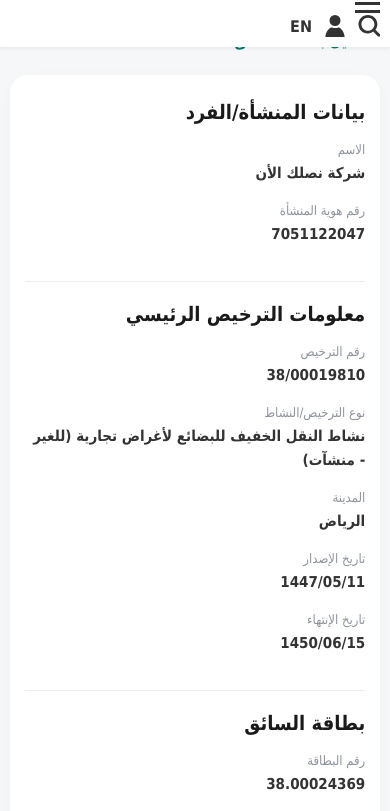
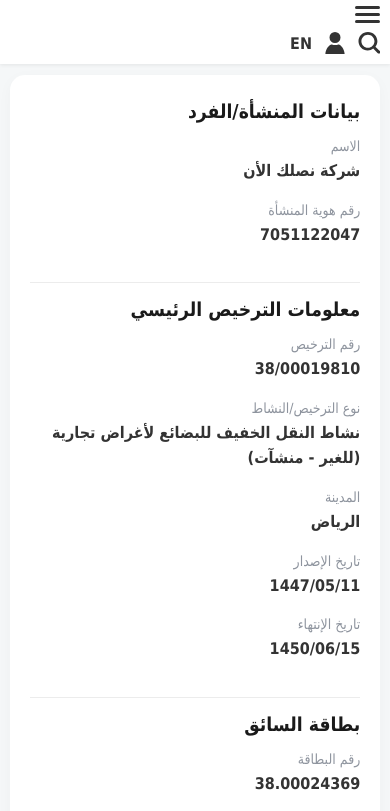
Before and after one commit to naql-logisti-sa-validatedriver-card/38.00024369, a plain HTML site: page index.html in a window 390 px wide. Shown: the part 58-869 px from the top of the page. Drawn offline with Linux system fonts and the light colour scheme.

Commit message:
Update index.html

```diff
--- a/index.html
+++ b/index.html
@@ -152,7 +152,7 @@ hr { border: none; border-top: 1px solid #ececec; margin: 20px 0; }
 
 .close { float: right; font-size: 20px; cursor: pointer; }
 
-/* --- تجاوب الشاشات الصغيرة --- */
+/* --- تجاوب الشاشات --- */
 @media (max-width: 768px) {
     .site-header { flex-direction: column; align-items: flex-start; gap: 10px; padding: 10px; }
     .site-header .nav-links { justify-content: flex-start; gap: 8px; width: 100%; text-align: right; }
@@ -160,40 +160,60 @@ hr { border: none; border-top: 1px solid #ececec; margin: 20px 0; }
     .top-header { font-size: 15px; }
 }
 
-/* --- شاشة صغيرة جدًا: Hamburger --- */
+/* --- شاشة صغيرة جدًا: Hamburger مع أنيميشن --- */
 @media (max-width: 500px) {
-    .site-header { flex-wrap: nowrap; justify-content: space-between; }
+    .hamburger {
+        display: block;
+        cursor: pointer;
+        width: 25px;
+        height: 20px;
+        position: relative;
+    }
+    .hamburger span {
+        display: block;
+        height: 3px;
+        width: 100%;
+        background: #333;
+        margin: 4px 0;
+        border-radius: 2px;
+        transition: all 0.3s ease;
+    }
+    .hamburger.open span:nth-child(1) { transform: rotate(45deg) translate(5px, 5px); }
+    .hamburger.open span:nth-child(2) { opacity: 0; }
+    .hamburger.open span:nth-child(3) { transform: rotate(-45deg) translate(5px, -5px); }
+
     .site-header .nav-links {
         display: none;
         flex-direction: column;
         background: #fff;
         width: 100%;
+        max-height: 300px;
+        overflow-y: auto;
         padding: 10px 0;
         position: absolute;
         top: 60px;
         left: 0;
         border-top: 1px solid #ececec;
+        opacity: 0;
+        transform: translateY(-10px);
+        transition: all 0.3s ease;
     }
-    .site-header .nav-links.show { display: flex; }
-    .hamburger {
-        display: block;
-        cursor: pointer;
-        width: 25px;
-        height: 3px;
-        background: #333;
-        position: relative;
+    .site-header .nav-links.show {
+        display: flex;
+        opacity: 1;
+        transform: translateY(0);
     }
-    .hamburger::before, .hamburger::after {
-        content: "";
-        width: 25px;
-        height: 3px;
-        background: #333;
-        position: absolute;
-        left: 0;
-        transition: 0.3s;
+
+    /* تحسين البطاقة للجوال */
+    .main-container {
+        width: 95%;
+        padding: 25px 20px;
+        border-radius: 15px;
     }
-    .hamburger::before { top: -8px; }
-    .hamburger::after { top: 8px; }
+    .section-title { font-size: 1.2rem; margin-bottom: 15px; }
+    .info-group .label { font-size: 14px; }
+    .info-group .value { font-size: 16px; }
+    hr { margin: 15px 0; }
 }
 </style>
 </head>
@@ -204,7 +224,11 @@ hr { border: none; border-top: 1px solid #ececec; margin: 20px 0; }
         <img src="https://i.postimg.cc/Y23QZMdq/logsity.png" alt="شعار لوجيستي">
     </div>
 
-    <div class="hamburger" onclick="toggleMenu()"></div>
+    <div class="hamburger" onclick="toggleMenu(this)">
+        <span></span>
+        <span></span>
+        <span></span>
+    </div>
 
     <nav class="nav-links">
         <a href="#">الرئيسية</a>
@@ -230,6 +254,7 @@ hr { border: none; border-top: 1px solid #ececec; margin: 20px 0; }
 <div class="top-header">تفاصيل بطاقة السائق</div>
 
 <div class="main-container">
+    <!-- بيانات البطاقة كاملة -->
     <div class="section">
         <div class="section-title">بيانات المنشأة/الفرد</div>
         <div class="info-group"><span class="label">الاسم</span><span class="value">شركة نصلك الأن</span></div>
@@ -278,9 +303,11 @@ hr { border: none; border-top: 1px solid #ececec; margin: 20px 0; }
 </div>
 
 <script>
-// Hamburger toggle
-function toggleMenu(){
-    document.querySelector(".site-header .nav-links").classList.toggle("show");
+// Hamburger toggle مع الأنيميشن
+function toggleMenu(el){
+    const nav = document.querySelector(".site-header .nav-links");
+    nav.classList.toggle("show");
+    el.classList.toggle("open");
 }
 
 // المودالات
@@ -293,7 +320,7 @@ window.onclick = function(event){
     if(event.target.id==='login-modal') closeLogin();
 }
 
-// زر اللغة مع ترجمة كل شيء
+// زر اللغة: ترجمة كل شيء
 const langBtn = document.querySelector(".lang-btn");
 let currentLang = "ar";
 
@@ -338,6 +365,5 @@ langBtn.addEventListener("click",()=>{
     }
 });
 </script>
-
 </body>
 </html>
```
